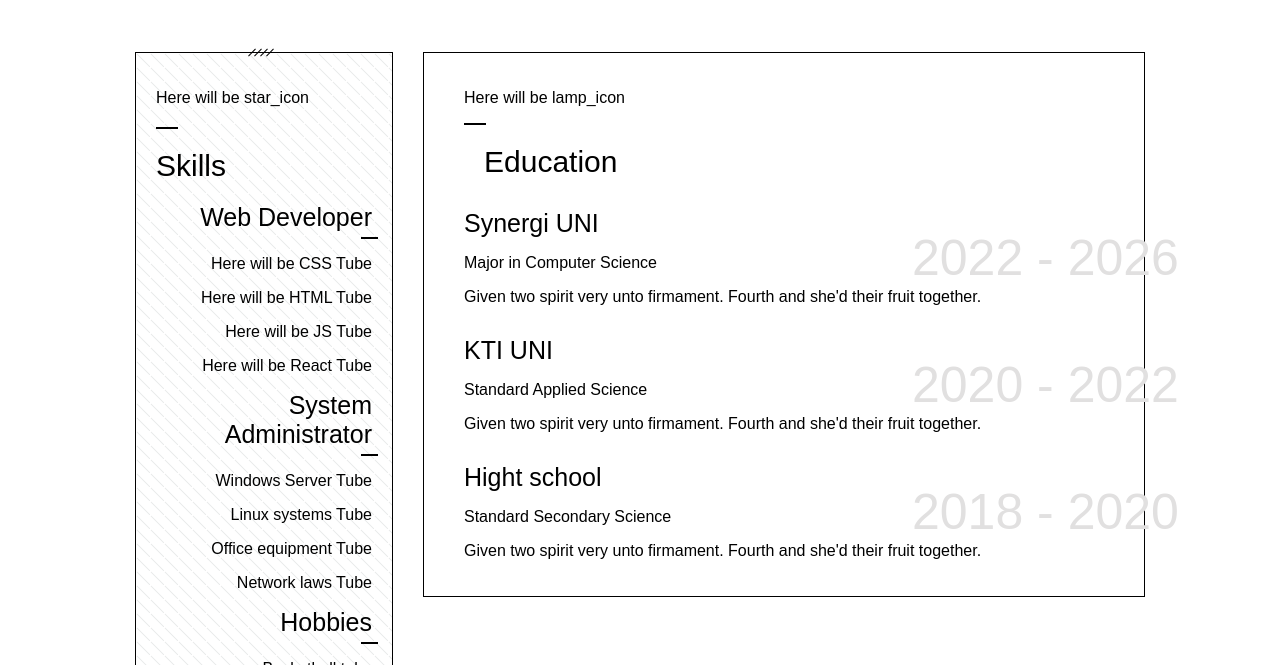
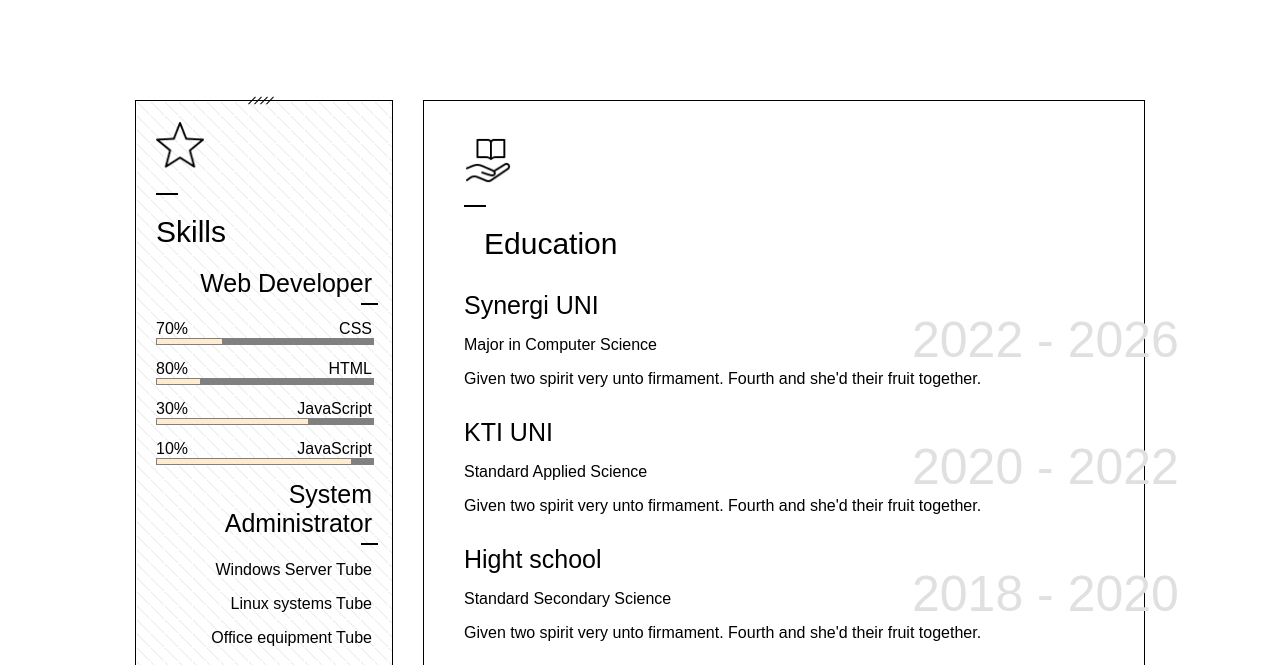
Before and after one commit to TiUmarovR/frontendstarting, a plain HTML site: page index.html in a window 1280 px wide. Shown: the part 1072-1737 px from the top of the page. Drawn offline with Linux system fonts and the light colour scheme.

Commit message:
done first tubes

```diff
--- a/index.html
+++ b/index.html
@@ -37,7 +37,7 @@
                 <div class="aboutBox">
                     <div class="aboutContent1">
                         <div class="aboutIconHolder">
-                            <img src="writing_icon.png" class="aboutWritingIcon">
+                            <img src="icons/writing_icon.png" class="aboutWritingIcon">
                         </div>
                         <div class="dash">
                         </div>
@@ -56,7 +56,7 @@ Heaven green without whose replenish seasons there brought, over own sixth in Be
                         <div class="dash">
                         </div>
                         <div class="aboutHobbiesHolder">
-                            <img src="hobbies_icon.png" class="aboutHobbiesIcon">
+                            <img src="icons/hobbies_icon.png" class="aboutHobbiesIcon">
                             <p class="aboutTextHeader">
                                 Hobbies
                             </p>
@@ -98,8 +98,8 @@ Heaven green without whose replenish seasons there brought, over own sixth in Be
                                 Nationality: Russian
                             </p>
                             <div class="linkItemsContainer">
-                                <a href="https://vk.com/id387755224"><img src="vk_icon.png" class="aboutVkIcon"></a>
-                                <a href="https://t.me/tltost"><img src="telegram_icon.png" class="aboutTelegramIcon"></a>
+                                <a href="https://vk.com/id387755224"><img src="icons/vk_icon.png" class="aboutVkIcon"></a>
+                                <a href="https://t.me/tltost"><img src="icons/telegram_icon.png" class="aboutTelegramIcon"></a>
                             </div>
                         </div>
                         <div class="bottomFourDashes">
@@ -134,9 +134,8 @@ Heaven green without whose replenish seasons there brought, over own sixth in Be
                         </div>
                         <div class="skillContent1Padding">
                             <div class="skillsIconHolder">
-                                <p>
-                                    Here will be star_icon
-                                </p>
+                                <img src="icons/start_icon.png" class="expIcons">
+
                             </div>
                             <div class="dash">
                             </div>
@@ -153,22 +152,60 @@ Heaven green without whose replenish seasons there brought, over own sixth in Be
                                     <div class="dash">
                                     </div>
                                     <div class="skillsCssTube">
-                                        <p> Here will be CSS Tube</p>
+                                        <div class="skillsCssTubeText">
+                                            <p>
+                                                70%
+                                            </p>
+                                            <p>
+                                                CSS
+                                            </p>
+                                        </div>
+                                        <div class="perdTube">
+                                            <div class="tube">
+                                            </div>
+                                        </div>
                                     </div>
                                     <div class="skillsHtmlTube">
+                                        <div class="skillsHtmlTubeText">
                                             <p>
-                                            Here will be HTML Tube
+                                                80%
+                                            </p>
+                                            <p>
+                                                HTML
                                             </p>
                                         </div>
+                                        <div class="perdTube">
+                                            <div class="tube">
+                                            </div>
+                                        </div>
+                                    </div>
                                     <div class="skillsJavaScriptTube">
+                                        <div class="skillsJavaScriptTubeText">
                                             <p>
-                                            Here will be JS Tube
+                                                30%
+                                            </p>
+                                            <p>
+                                                JavaScript
                                             </p>
                                         </div>
+                                        <div class="perdTube">
+                                            <div class="tube">
+                                            </div>
+                                        </div>
+                                    </div>
                                     <div class="skillsReactTube">
+                                        <div class="skillsReactTubeText">
                                             <p>
-                                            Here will be React Tube
+                                                10%
                                             </p>
+                                            <p>
+                                                JavaScript
+                                            </p>
+                                        </div>
+                                        <div class="perdTube">
+                                            <div class="tube">
+                                            </div>
+                                        </div>
                                     </div>
                                 </div>
                                 <div class="skillsSlide2">
@@ -241,7 +278,7 @@ Heaven green without whose replenish seasons there brought, over own sixth in Be
                     <div class="skillsContent2">
                         <div class="skillsIconHolder">
                             <p>
-                                Here will be lamp_icon
+                                <img src="icons/know_icon.png" class="expIcons">
                             </p>
                         </div>
                         <div class="dash">
--- a/styles/exp.css
+++ b/styles/exp.css
@@ -94,3 +94,99 @@
     font-size: 50px;
     color: rgb(225, 224, 224);
 }
+
+.expIcons {
+    height: 48px;
+}
+
+.tube {
+    height: 5px;
+    background-color: gray;
+}
+
+.perdTube {
+    height: 5px;
+    width: 100%;
+    background-color: blanchedalmond;
+    border: 1px solid grey;
+}
+
+.skillsCssTube {
+    margin: 15px 0 0 0;
+}
+
+.skillsCssTubeText {
+    display: flex;
+    flex-direction: row;
+    justify-content: space-between;
+}
+
+.skillsCssTubeText p {
+    margin: 0;
+    padding: 0;
+}
+
+.skillsCssTube div[class="tube"] {
+    margin: 0 0 0 30%;
+    width: 70%;
+}
+
+.skillsHtmlTube {
+    margin: 15px 0 0 0;
+}
+
+.skillsHtmlTubeText {
+    display: flex;
+    flex-direction: row;
+    justify-content: space-between;
+}
+
+.skillsHtmlTubeText p {
+    margin: 0;
+    padding: 0;
+}
+
+.skillsHtmlTube div[class="tube"] {
+    margin: 0 0 0 20%;
+    width: 80%;
+}
+
+.skillsJavaScriptTube {
+    margin: 15px 0 0 0;
+}
+
+.skillsJavaScriptTubeText {
+    display: flex;
+    flex-direction: row;
+    justify-content: space-between;
+}
+
+.skillsJavaScriptTubeText p {
+    margin: 0;
+    padding: 0;
+}
+
+.skillsJavaScriptTube div[class="tube"] {
+    margin: 0 0 0 70%;
+    width: 30%;
+}
+
+.skillsReactTube {
+    margin: 15px 0 15px 0;
+}
+
+.skillsReactTubeText {
+    display: flex;
+    flex-direction: row;
+    justify-content: space-between;
+}
+
+.skillsReactTubeText p {
+    margin: 0;
+    padding: 0;
+}
+
+.skillsReactTube div[class="tube"] {
+    margin: 0 0 0 90%;
+    width: 10%;
+}
```
Lines whose indentation alone changed are shown as unchanged.
